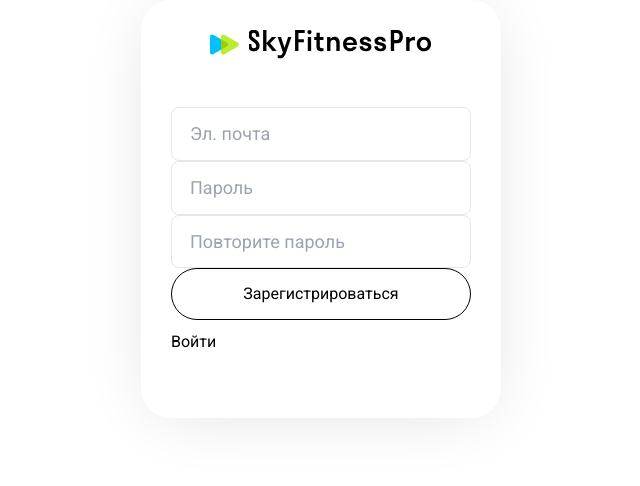
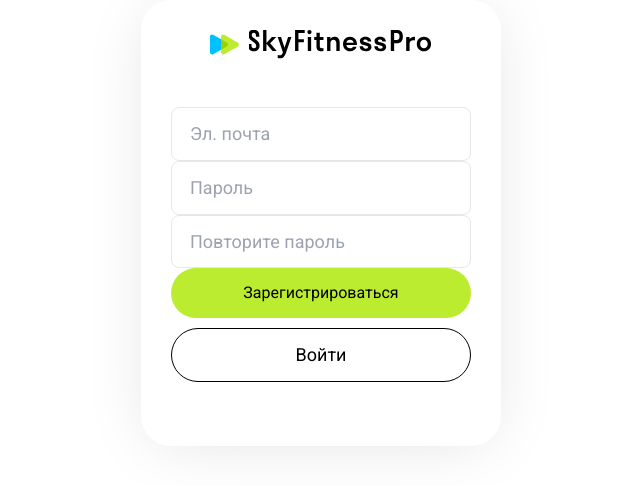
Before and after one commit to Duffblackraven/SkyFitnessPro, a Next.js app: page /signup in a window 1280 px wide. Shown: the top 486 px of the page, without its empty margins (319-959 px from the left). Built offline with nearby package versions, Linux system fonts and the light colour scheme.

Commit message:
Выход из профиля основной страницы,кнопки модалок

```diff
--- a/src/app/signup/page.tsx
+++ b/src/app/signup/page.tsx
@@ -69,10 +69,13 @@
           />
 
           <div className="flex flex-col gap-2.5 w-full text-black">
-            <Button type={"submit"} green={false}>
-              Зарегистрироваться
+          <Button type={"submit"} green={true}>
+          Зарегистрироваться
             </Button>
-            <Link href="/signin" >
+            <Link
+              className="w-full text-center text-sm border py-4 px-[26px] rounded border-black hover:bg-light-grey active:bg-dark-grey"
+              href="/signin"
+            >
               Войти
             </Link>
           </div>
--- a/src/components/header/userDropDown/index.tsx
+++ b/src/components/header/userDropDown/index.tsx
@@ -25,6 +25,7 @@
         >
           Мой профиль
         </Link>
+        <Link href="/signin">
         <button
         onClick={logoutUser}
           type="submit"
@@ -32,6 +33,7 @@
         >
           Выйти
         </button>
+        </Link>
       </div>
     </div>
   );
```
